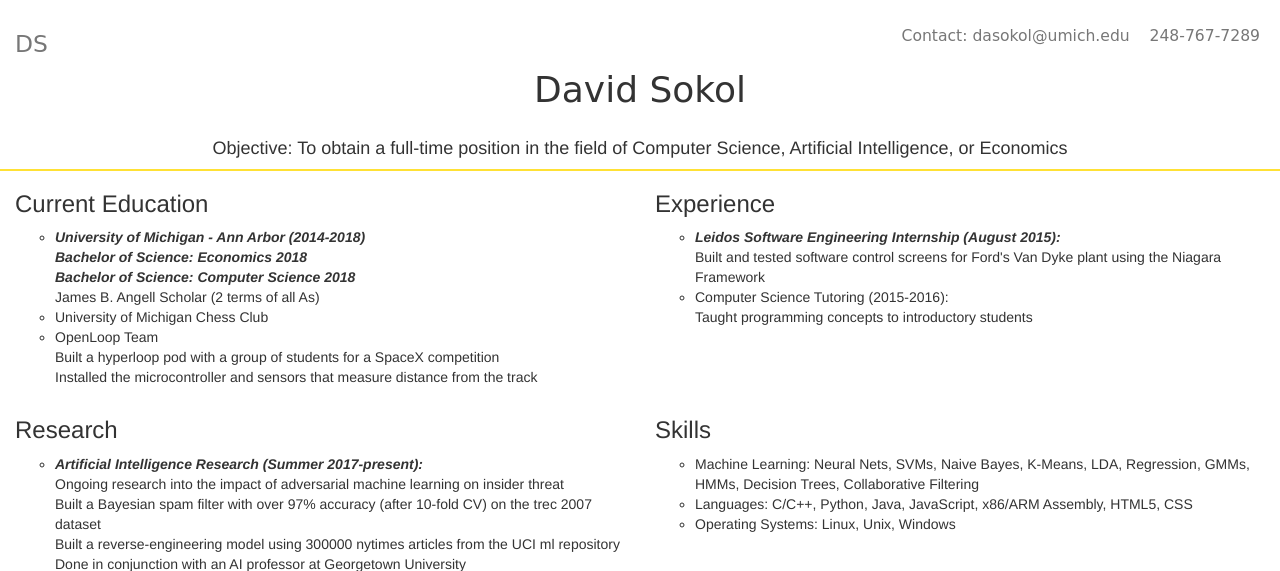
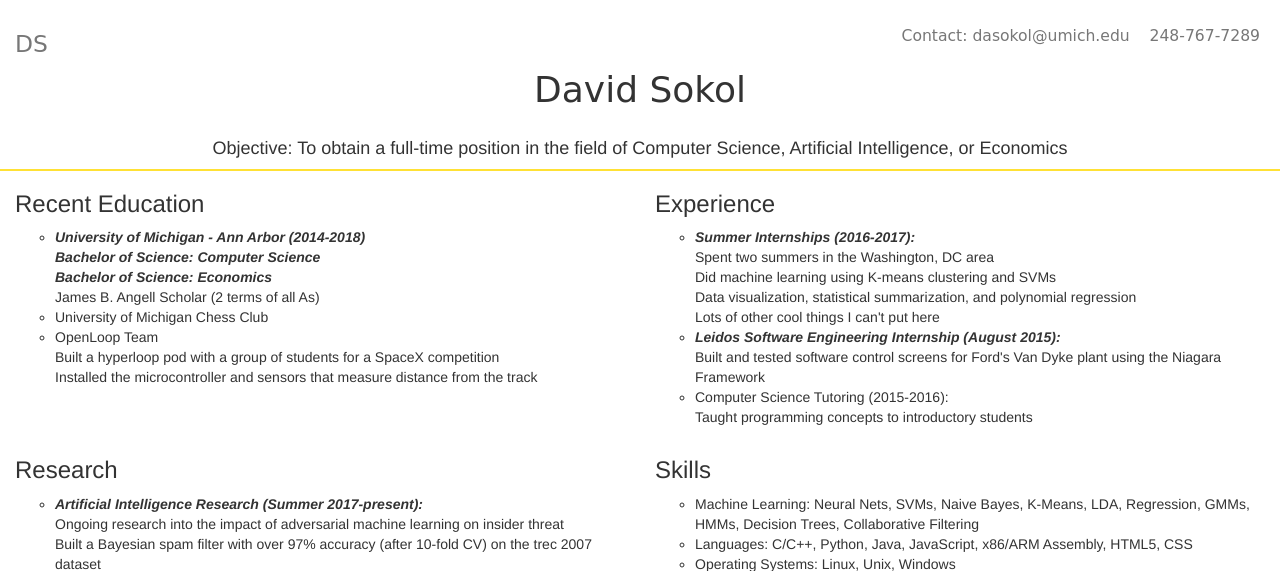
Before and after one commit to dasokol/dasokol, a Flask app: page / in a window 1280 px wide. Shown: the top 571 px of the page. Run offline with Flask 2, Linux system fonts and the light colour scheme; some libraries are stand-ins or nearby versions.

Commit message:
add to resume

```diff
--- a/templates/index.html
+++ b/templates/index.html
@@ -71,11 +71,11 @@
 		<div class="container-fluid">
 		<div class="row">
 			<div id="edu" class="col-sm-6 col-box">
-				<h3>Current Education</h3>
+				<h3>Recent Education</h3>
 				<ul style="list-style-type:circle">
 					<li><b><i>University of Michigan - Ann Arbor (2014-2018)</i></b></li>
-					<li style="list-style-type:none"><b><i>Bachelor of Science: Economics 2018</i></b></li>
-					<li style="list-style-type:none"><b><i>Bachelor of Science: Computer Science 2018</i></b></li>
+					<li style="list-style-type:none"><b><i>Bachelor of Science: Computer Science</i></b></li>
+					<li style="list-style-type:none"><b><i>Bachelor of Science: Economics</i></b></li>
 					<li style="list-style-type:none">James B. Angell Scholar (2 terms of all As)</li>
 					<li>University of Michigan Chess Club</li>
 					<li>OpenLoop Team</li>
@@ -86,6 +86,11 @@
 			<div id="experience" class="col-sm-6 col-box">
 				<h3>Experience</h3>
 				<ul style="list-style-type:circle">
+					<li><b><i>Summer Internships (2016-2017):</i></b></li>
+					<li style="list-style-type:none">Spent two summers in the Washington, DC area</li>
+					<li style="list-style-type:none">Did machine learning using K-means clustering and SVMs</li>
+					<li style="list-style-type:none">Data visualization, statistical summarization, and polynomial regression</li>
+					<li style="list-style-type:none">Lots of other cool things I can't put here</li>
 					<li><b><i>Leidos Software Engineering Internship (August 2015):</i></b></li>
 					<li style="list-style-type:none">Built and tested software control screens for Ford's Van Dyke plant using the Niagara Framework</li>
 					<li>Computer Science Tutoring (2015-2016):</li>
```
Also changed, not shown: templates/visualizer.html (+0 -9 lines), static/arduino.jpg (deleted), static/arduino2.jpg (deleted), static/board.jpg (deleted).
